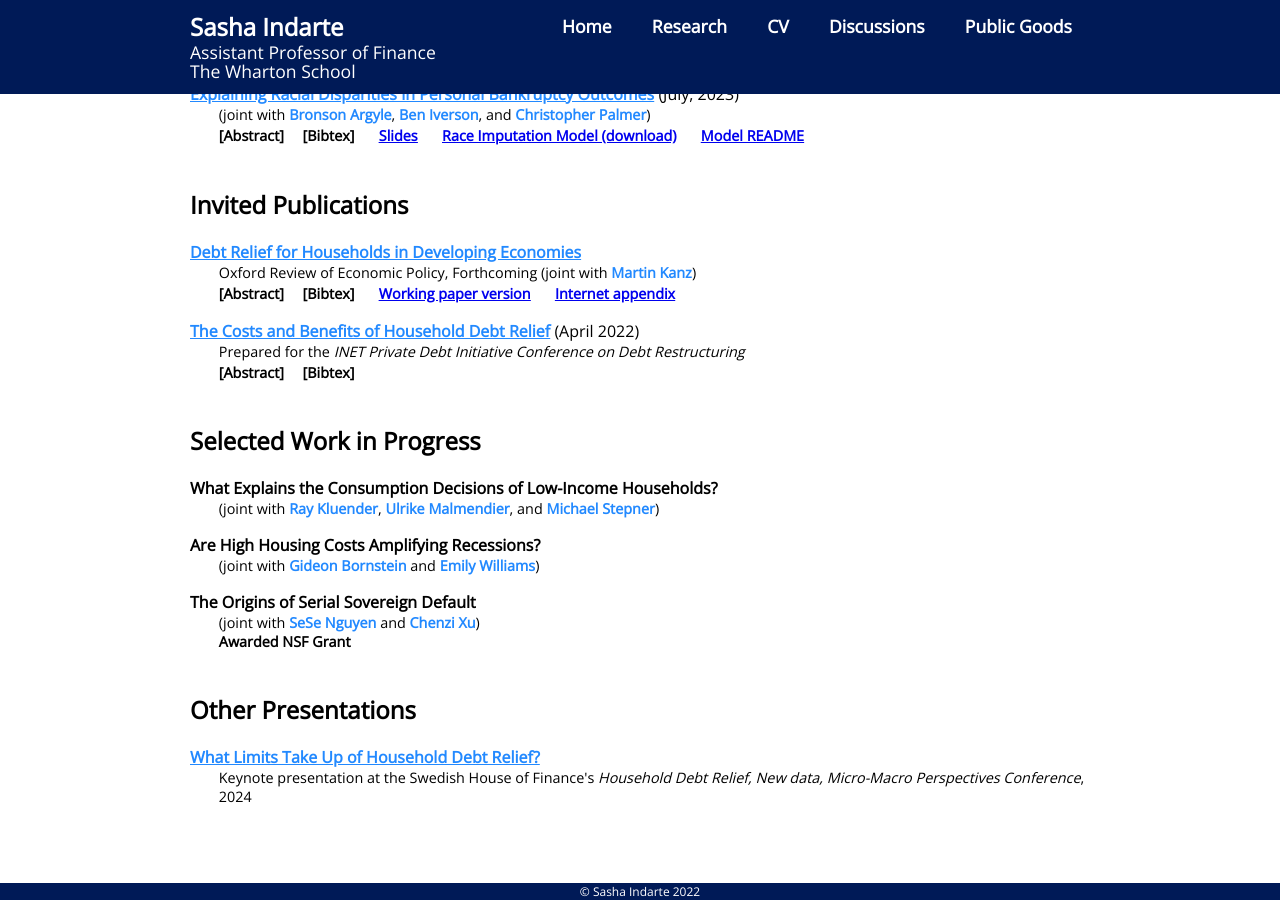
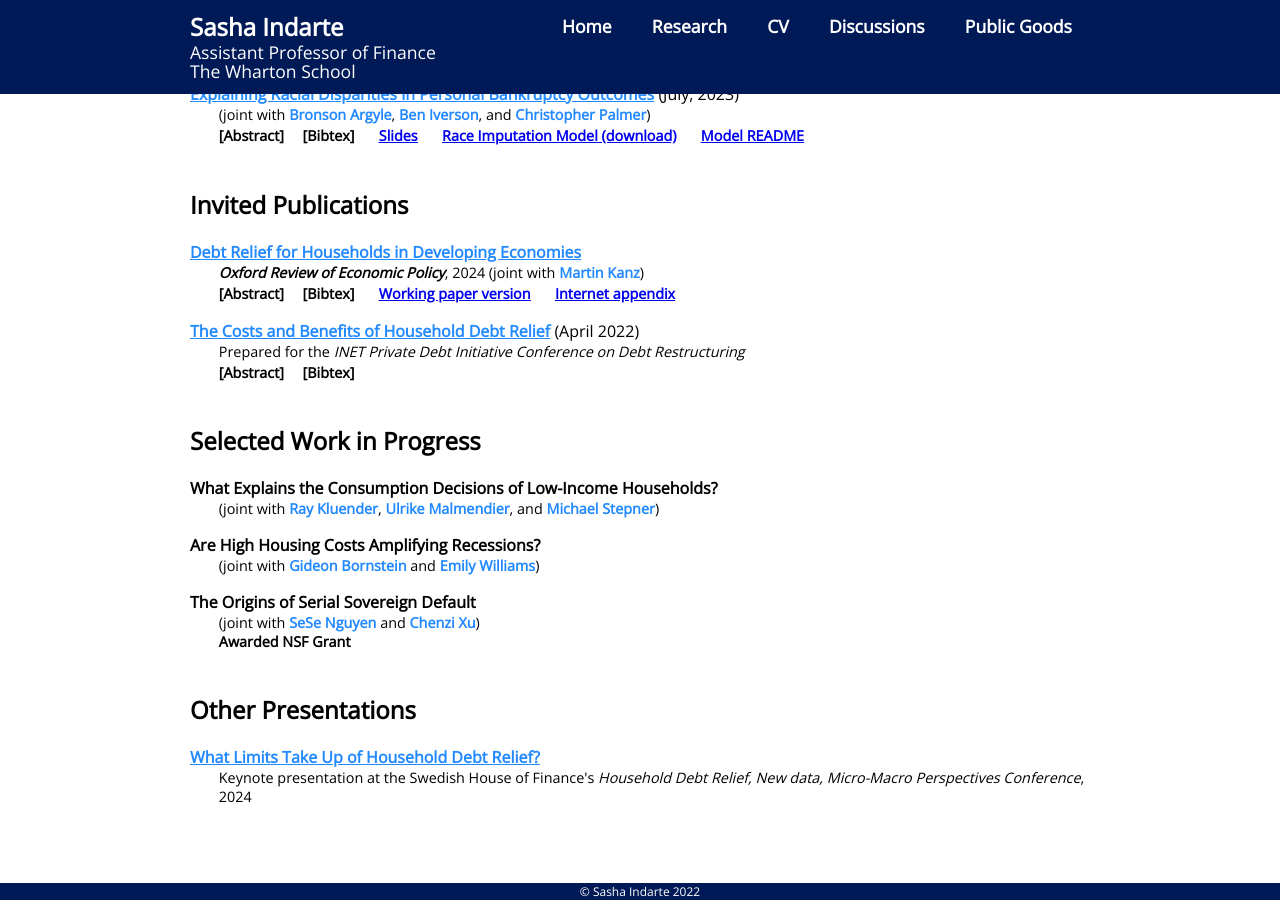
Before and after one commit to sashaindarte/sashaindarte.github.io, a Jekyll site: the page built from research/index.html, in a window 1280 px wide and 900 px high, scrolled down 555 px. Built offline with Jekyll 4.4.1, drawn with Linux system fonts in a browser that asks for light colours.

Commit message:
updated oxrep paper

```diff
--- a/research/index.html
+++ b/research/index.html
@@ -248,13 +248,13 @@ title: Sasha Indarte - Research
 
 		<!--ox rep debt relief w Martin-->
 		<div class="container">
-			<p style="margin-bottom:0px;"><a href="/research/OxRep_IndarteKanz_PAPER.pdf">
+			<p style="margin-bottom:0px;"><a href="https://academic.oup.com/oxrep/article-abstract/40/1/139/7630838">
 				<u><b>
 				Debt Relief for Households in Developing Economies</b></u></a>
 			</p>
 
 			<p style="padding-left:2em;padding-bottom:0em;margin-top:0em;margin-bottom:0em;font-size:0.9em;">
-				Oxford Review of Economic Policy, Forthcoming (joint with <a href="https://sites.google.com/site/decrgmkanz/contact"> Martin Kanz</a>)
+				<b><i>Oxford Review of Economic Policy</i></b>, 2024 (joint with <a href="https://sites.google.com/site/decrgmkanz/contact"> Martin Kanz</a>)
 			</p>
 
 			<label for="toggle7a" class="toggle-header" style="font-size:0.9em;">&emsp;&emsp;[Abstract]</label>
@@ -274,11 +274,15 @@ title: Sasha Indarte - Research
 	    		<input type="checkbox" id="toggle7b" class="toggle-container" />
 			<div class="toggle-content">
 			<p style="padding-left:4em;padding-bottom:0.5em;margin-top:0.5em;font-size:0.9em;" align = "justify">
-				@article{indarte2023debt, <br>
-				  title={Debt Relief for Households in Developing Economies}, <br>
-				  author={Indarte, Sasha and Kanz, Martin}, <br>
-				  journal={Oxford Review of Economic Policy}, <br>
-				  year={forthcoming}<br>
+				@article{indarte2024debt, <br>
+				  title={Debt Relief for Households in Developing Economies},<br>
+				  author={Indarte, Sasha and Kanz, Martin},<br>
+				  journal={Oxford Review of Economic Policy},<br>
+				  volume={40},<br>
+				  number={1},<br>
+				  pages={139--159},<br>
+				  year={2024},<br>
+				  publisher={Oxford University Press UK}<br>
 				}
 			</p>
 			</div>
```
